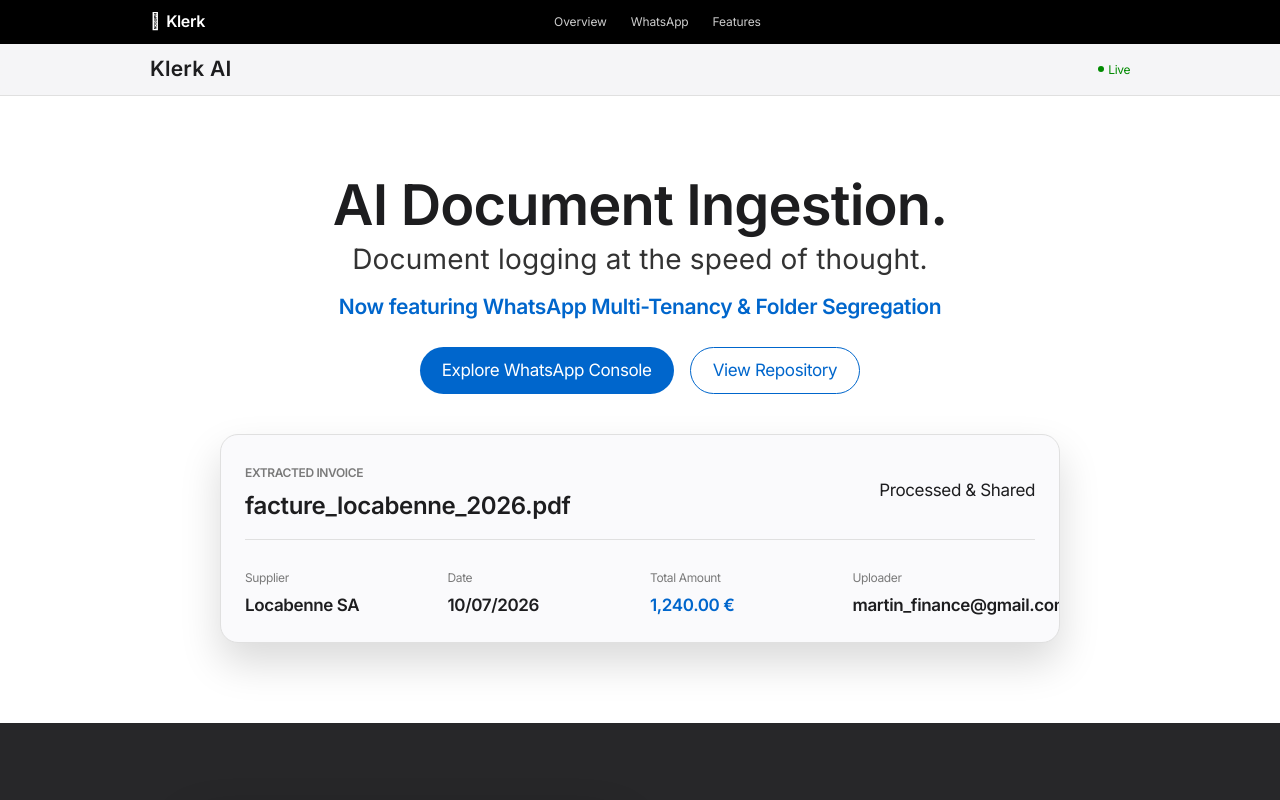
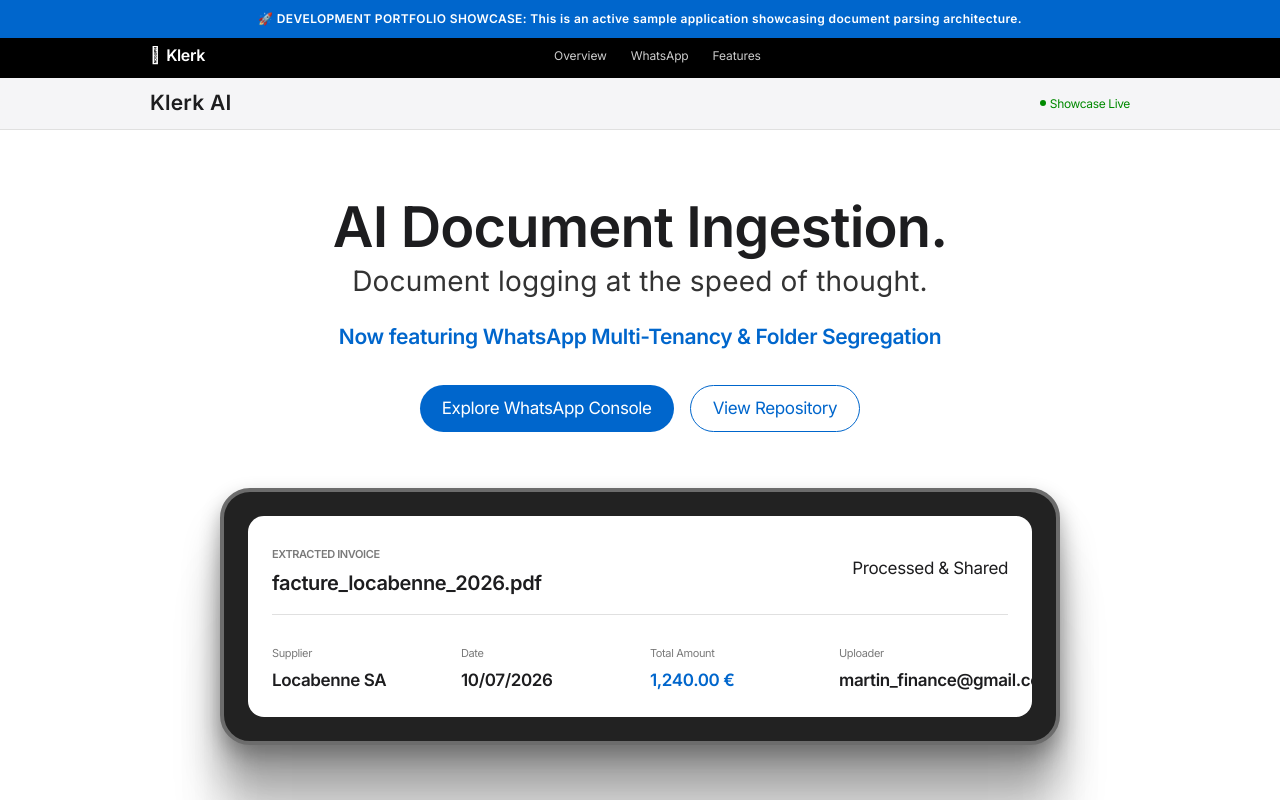
Before and after one commit to shauatsmvec/klerk, a React (Vite) app in the folder frontend/: page / in a window 1280 px wide. Shown: the top 800 px of the page. Built offline with nearby package versions, Linux system fonts and the light colour scheme.

Commit message:
feat: add active dev banner and 3D scroll container tilt animation to hero

```diff
--- a/frontend/package.json
+++ b/frontend/package.json
@@ -10,6 +10,7 @@
     "preview": "vite preview"
   },
   "dependencies": {
+    "framer-motion": "^12.42.2",
     "lucide-react": "^1.23.0",
     "react": "^19.2.7",
     "react-dom": "^19.2.7"
--- a/frontend/src/App.tsx
+++ b/frontend/src/App.tsx
@@ -1,4 +1,4 @@
-import React, { useState } from 'react';
+import React, { useState, useEffect, useRef } from 'react';
 import {
   Smartphone,
   Database,
@@ -7,6 +7,7 @@ import {
   ShieldCheck,
   ExternalLink
 } from 'lucide-react';
+import { useScroll, useTransform, motion } from 'framer-motion';
 
 type ModalType =
   | 'privacy'
@@ -23,6 +24,103 @@ type ModalType =
   | 'schema_migrations'
   | null;
 
+// Container Scroll Animation Component
+export const ContainerScroll = ({
+  titleComponent,
+  children,
+}: {
+  titleComponent: React.ReactNode;
+  children: React.ReactNode;
+}) => {
+  const containerRef = useRef<HTMLDivElement>(null);
+  const { scrollYProgress } = useScroll({
+    target: containerRef,
+    offset: ["start end", "end start"]
+  });
+  const [isMobile, setIsMobile] = useState(false);
+
+  useEffect(() => {
+    const checkMobile = () => {
+      setIsMobile(window.innerWidth <= 768);
+    };
+    checkMobile();
+    window.addEventListener("resize", checkMobile);
+    return () => {
+      window.removeEventListener("resize", checkMobile);
+    };
+  }, []);
+
+  const scaleDimensions = () => {
+    return isMobile ? [0.8, 0.95] : [1.05, 1];
+  };
+
+  const rotate = useTransform(scrollYProgress, [0, 0.25], [18, 0]);
+  const scale = useTransform(scrollYProgress, [0, 0.25], scaleDimensions());
+  const translate = useTransform(scrollYProgress, [0, 0.25], [0, -40]);
+
+  return (
+    <div
+      ref={containerRef}
+      style={{
+        display: "flex",
+        alignItems: "center",
+        justifyContent: "center",
+        position: "relative",
+        padding: isMobile ? "20px 10px" : "60px 20px",
+        width: "100%",
+        overflow: "hidden"
+      }}
+    >
+      <div
+        style={{
+          width: "100%",
+          position: "relative",
+          perspective: "1000px",
+        }}
+      >
+        <motion.div
+          style={{
+            translateY: translate,
+          }}
+        >
+          {titleComponent}
+        </motion.div>
+
+        <motion.div
+          style={{
+            rotateX: rotate,
+            scale,
+            boxShadow:
+              "0 0 #0000004d, 0 9px 20px #0000004a, 0 37px 37px #00000042, 0 84px 50px #00000026, 0 149px 60px #0000000a, 0 233px 65px #00000003",
+            maxWidth: "840px",
+            marginTop: "16px",
+            marginLeft: "auto",
+            marginRight: "auto",
+            width: "100%",
+            border: "4px solid #6C6C6C",
+            padding: isMobile ? "8px" : "24px",
+            backgroundColor: "#222222",
+            borderRadius: "30px",
+          }}
+        >
+          <div
+            style={{
+              height: "100%",
+              width: "100%",
+              overflow: "hidden",
+              borderRadius: "16px",
+              backgroundColor: "var(--colors-canvas)",
+              padding: isMobile ? "12px" : "24px"
+            }}
+          >
+            {children}
+          </div>
+        </motion.div>
+      </div>
+    </div>
+  );
+};
+
 export default function App() {
   const [activeModal, setActiveModal] = useState<ModalType>(null);
 
@@ -33,8 +131,13 @@ export default function App() {
 
   return (
     <div>
+      {/* Active Development Banner */}
+      <div style={{ backgroundColor: 'var(--colors-primary)', color: '#ffffff', fontSize: '12px', fontWeight: 600, padding: '10px 24px', textAlign: 'center', letterSpacing: '0.03em', width: '100%', position: 'fixed', top: 0, left: 0, zIndex: 1001 }}>
+        🚀 DEVELOPMENT PORTFOLIO SHOWCASE: This is an active sample application showcasing document parsing architecture.
+      </div>
+
       {/* 1. Global Navigation */}
-      <nav className="global-nav">
+      <nav className="global-nav" style={{ top: '34px' }}>
         <div className="global-nav-container">
           <a href="#" className="global-nav-logo">
             <span></span> Klerk
@@ -49,60 +152,70 @@ export default function App() {
       </nav>
 
       {/* 2. Frosted Sub Navigation */}
-      <div className="sub-nav-frosted">
+      <div className="sub-nav-frosted" style={{ top: '78px' }}>
         <div className="sub-nav-container">
           <a href="#" className="sub-nav-title">Klerk AI</a>
           <div className="sub-nav-actions">
             <span className="sub-nav-link" style={{ cursor: 'default', color: '#008a00', display: 'flex', alignItems: 'center', gap: '4px' }}>
-              <span style={{ width: '6px', height: '6px', backgroundColor: '#008a00', borderRadius: '50%' }}></span> Live
+              <span style={{ width: '6px', height: '6px', backgroundColor: '#008a00', borderRadius: '50%' }}></span> Showcase Live
             </span>
           </div>
         </div>
       </div>
 
       {/* 3. Page Tiles Stack */}
-      <div className="page-container">
+      <div className="page-container" style={{ marginTop: '130px' }}>
 
-        {/* Tile 1: Hero Page (Light Canvas) */}
-        <section id="overview" className="product-tile product-tile-light">
-          <h1 className="tile-headline">AI Document Ingestion.</h1>
-          <p className="tile-subcopy">Document logging at the speed of thought.</p>
-          <p className="tile-tagline">Now featuring WhatsApp Multi-Tenancy & Folder Segregation</p>
+        {/* Tile 1: Hero Page (Light Canvas) featuring the 3D Scroll Container Animation */}
+        <section id="overview" className="product-tile product-tile-light" style={{ padding: '48px 24px' }}>
 
-          <div className="tile-ctas">
+          <ContainerScroll
+            titleComponent={
+              <div style={{ textAlign: 'center' }}>
+                <h1 className="tile-headline" style={{ margin: '0 auto 8px auto' }}>
+                  AI Document Ingestion.
+                </h1>
+                <p className="tile-subcopy" style={{ marginBottom: '24px' }}>
+                  Document logging at the speed of thought.
+                </p>
+                <p className="tile-tagline" style={{ marginBottom: '32px' }}>
+                  Now featuring WhatsApp Multi-Tenancy & Folder Segregation
+                </p>
+                <div className="tile-ctas" style={{ marginBottom: '16px' }}>
                   <a href="#whatsapp" className="button-primary">Explore WhatsApp Console</a>
                   <a href="https://github.com/shauatsmvec/klerk" target="_blank" rel="noreferrer" className="button-secondary-pill">View Repository</a>
                 </div>
-
-          <div className="product-image-container">
-            <div className="product-image-shadow" style={{ width: '100%', maxWidth: '840px', backgroundColor: '#fafafc', padding: '24px' }}>
+              </div>
+            }
+          >
+            {/* The child card element tilts back dynamically in 3D space on scroll */}
             <div style={{ textAlign: 'left', borderBottom: '1px solid #e0e0e0', paddingBottom: '16px', marginBottom: '24px', display: 'flex', justifyContent: 'space-between', alignItems: 'center' }}>
               <div>
-                  <span style={{ fontSize: '12px', textTransform: 'uppercase', color: '#7a7a7a', fontWeight: 600 }}>Extracted Invoice</span>
-                  <h3 style={{ margin: '4px 0 0 0', fontSize: '24px', fontWeight: 600 }}>facture_locabenne_2026.pdf</h3>
+                <span style={{ fontSize: '11px', textTransform: 'uppercase', color: '#7a7a7a', fontWeight: 600 }}>Extracted Invoice</span>
+                <h3 style={{ margin: '4px 0 0 0', fontSize: '20px', fontWeight: 600, color: 'var(--colors-ink)' }}>facture_locabenne_2026.pdf</h3>
               </div>
               <span className="status-pill processed">Processed & Shared</span>
             </div>
-              <div style={{ display: 'grid', gridTemplateColumns: 'repeat(auto-fit, minmax(180px, 1fr))', gap: '20px', textAlign: 'left' }}>
+            <div style={{ display: 'grid', gridTemplateColumns: 'repeat(auto-fit, minmax(160px, 1fr))', gap: '20px', textAlign: 'left' }}>
               <div>
-                  <span style={{ fontSize: '12px', color: '#7a7a7a' }}>Supplier</span>
-                  <p style={{ margin: '4px 0 0 0', fontWeight: 600 }}>Locabenne SA</p>
+                <span style={{ fontSize: '11px', color: '#7a7a7a' }}>Supplier</span>
+                <p style={{ margin: '4px 0 0 0', fontWeight: 600, color: 'var(--colors-ink)' }}>Locabenne SA</p>
               </div>
               <div>
-                  <span style={{ fontSize: '12px', color: '#7a7a7a' }}>Date</span>
-                  <p style={{ margin: '4px 0 0 0', fontWeight: 600 }}>10/07/2026</p>
+                <span style={{ fontSize: '11px', color: '#7a7a7a' }}>Date</span>
+                <p style={{ margin: '4px 0 0 0', fontWeight: 600, color: 'var(--colors-ink)' }}>10/07/2026</p>
               </div>
               <div>
-                  <span style={{ fontSize: '12px', color: '#7a7a7a' }}>Total Amount</span>
+                <span style={{ fontSize: '11px', color: '#7a7a7a' }}>Total Amount</span>
                 <p style={{ margin: '4px 0 0 0', fontWeight: 600, color: 'var(--colors-primary)' }}>1,240.00 €</p>
               </div>
               <div>
-                  <span style={{ fontSize: '12px', color: '#7a7a7a' }}>Uploader</span>
-                  <p style={{ margin: '4px 0 0 0', fontWeight: 600 }}>martin_finance@gmail.com</p>
+                <span style={{ fontSize: '11px', color: '#7a7a7a' }}>Uploader</span>
+                <p style={{ margin: '4px 0 0 0', fontWeight: 600, color: 'var(--colors-ink)' }}>martin_finance@gmail.com</p>
               </div>
             </div>
-            </div>
-          </div>
+          </ContainerScroll>
+
         </section>
 
         {/* Tile 2: WhatsApp Integration Hero (Dark Canvas) - Side-by-side layout */}
```
Lines whose indentation alone changed are shown as unchanged.
